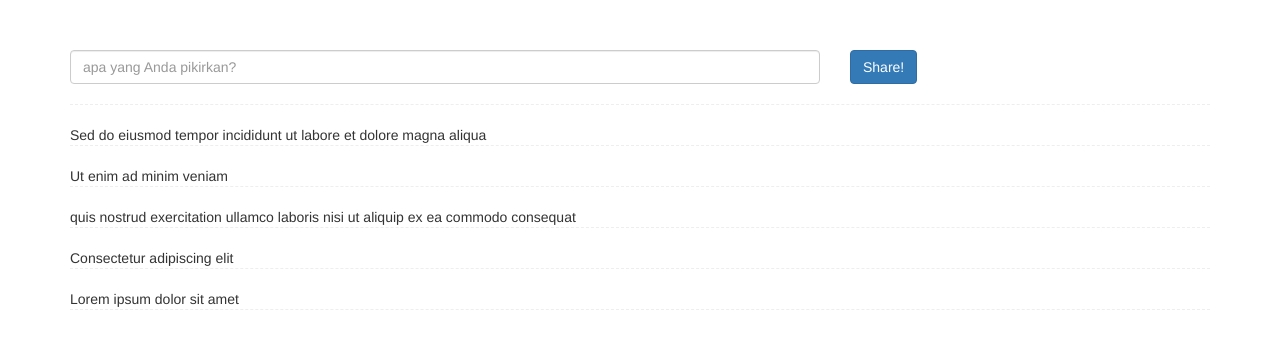
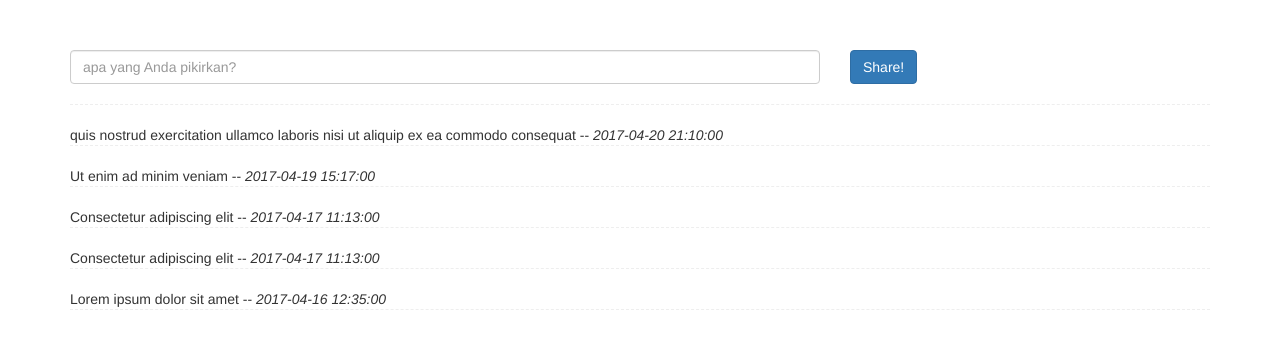
Before and after one commit to hannanxp/angular-twitbook, a website: page index.html in a window 1280 px wide. Drawn offline with nearby package versions, Linux system fonts and the light colour scheme.

Commit message:
change array of object, remove  track

```diff
--- a/controller.js
+++ b/controller.js
@@ -1,15 +1,49 @@
 angular.module('myApp').controller('TwitController', ['$scope', function ($scope) {
 
     $scope.twits = [
-      "Sed do eiusmod tempor incididunt ut labore et dolore magna aliqua",
-      "Ut enim ad minim veniam",
-      "quis nostrud exercitation ullamco laboris nisi ut aliquip ex ea commodo consequat",
-      "Consectetur adipiscing elit",
-      "Lorem ipsum dolor sit amet"
+      {
+        "id": 5,
+        "twit": "quis nostrud exercitation ullamco laboris nisi ut aliquip ex ea commodo consequat",
+        "created": "2017-04-20 21:10:00"
+      },
+      {
+        "id": 4,
+        "twit": "Ut enim ad minim veniam",
+        "created": "2017-04-19 15:17:00"
+      },
+      {
+        "id": 2,
+        "twit": "Consectetur adipiscing elit",
+        "created": "2017-04-17 11:13:00"
+      },
+      {
+        "id": 2,
+        "twit": "Consectetur adipiscing elit",
+        "created": "2017-04-17 11:13:00"
+      },
+      {
+        "id": 1,
+        "twit": "Lorem ipsum dolor sit amet",
+        "created": "2017-04-16 12:35:00"
+      }
     ];
 
     $scope.shareTwit = function () {
-      $scope.twits.unshift($scope.msg);
+      var date = new Date();
+      var ymd = date.getFullYear() + '-' + ('0' + (date.getMonth() + 1)).slice(-2) + '-' + ('0' + date.getDate()).slice(-2);
+
+      var d = new Date(),
+              h = (d.getHours() < 10 ? '0' : '') + d.getHours(),
+              m = (d.getMinutes() < 10 ? '0' : '') + d.getMinutes();
+      var his = h + ':' + m;
+
+      var obj = {};
+      obj.id = $scope.twits.length + 1;
+      obj.twit = $scope.msg;
+      obj.created = ymd + " " + his;
+
+
+      $scope.twits.unshift(obj);
       $scope.msg = "";
     };
 
--- a/index.html
+++ b/index.html
@@ -27,8 +27,8 @@
 
       <p class="twit twit-blue">{{msg}}</p>
 
-      <p ng-repeat="text in twits track by $index" class="twit">
-        {{text}}
+      <p ng-repeat="t in twits" class="twit">
+        {{t.twit}} -- <em>{{t.created}}</em>
       </p>
     </div><!-- /.container -->
 
```
